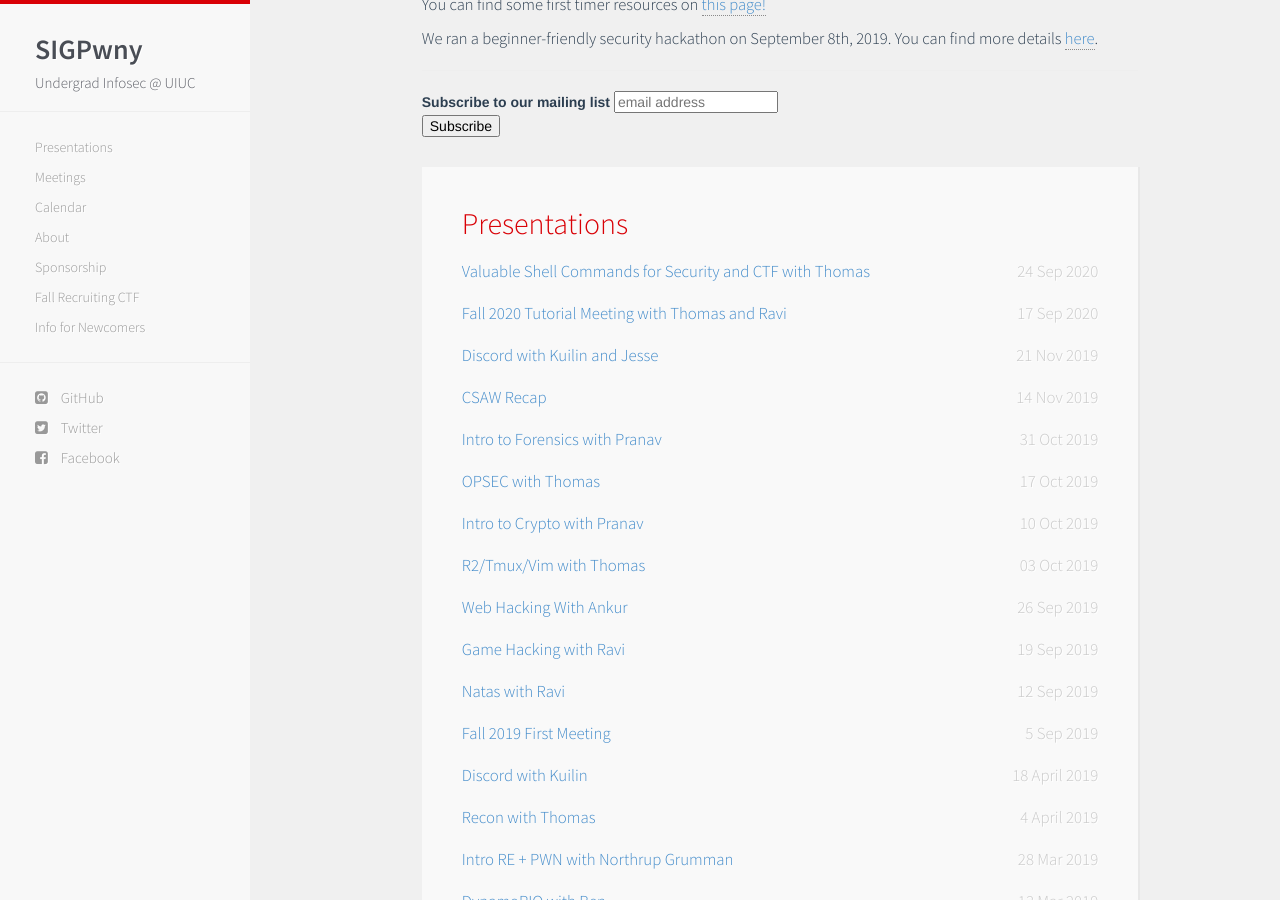
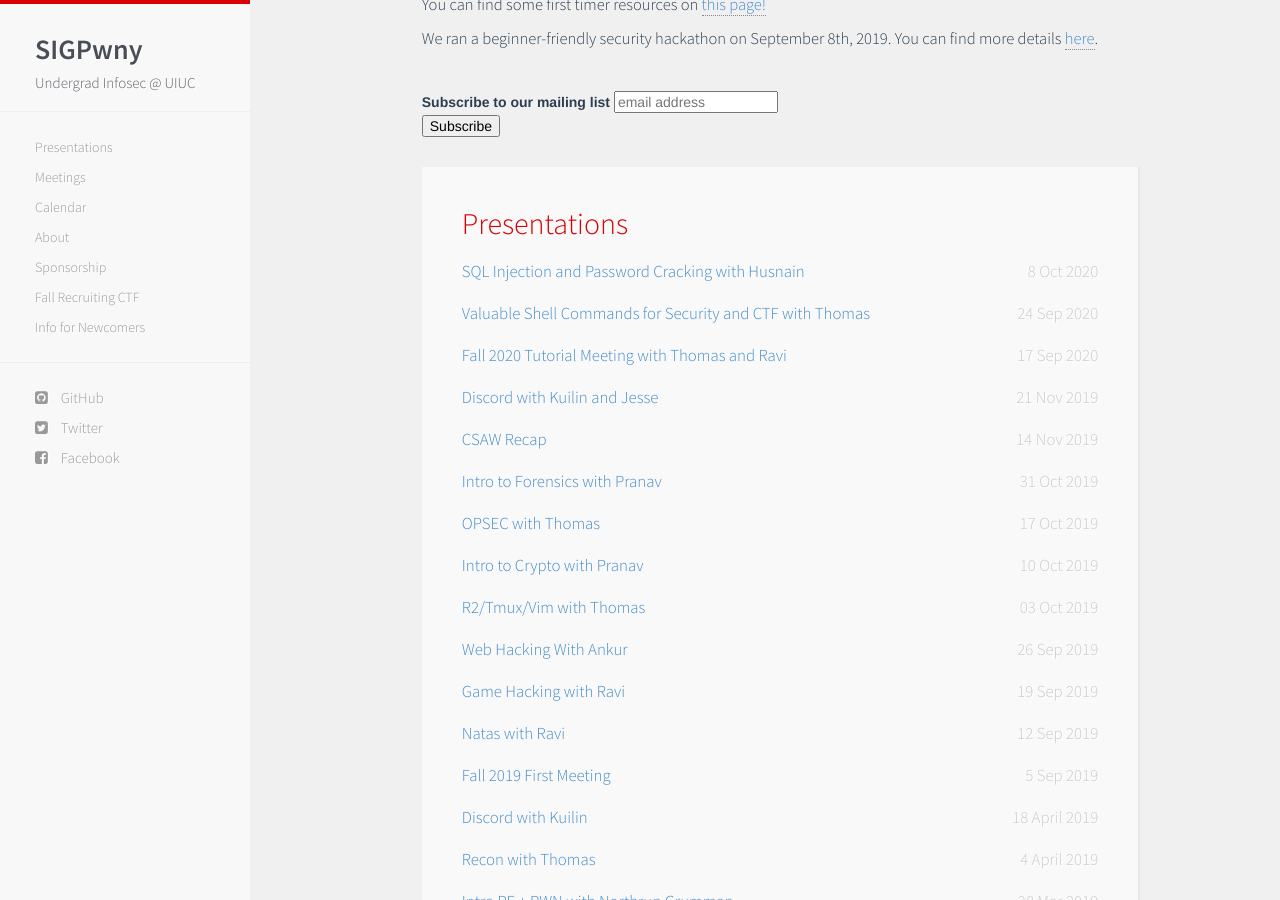
Before and after one commit to sigpwny/sigpwny.github.io-archive, a Jekyll site: the page built from index.html, in a window 1280 px wide and 900 px high, scrolled down 587 px. Built offline with Jekyll 4.4.1, drawn with Linux system fonts in a browser that asks for light colours; nearby versions of some CDN libraries; comment, search, counter and statistics services are not loaded.

Commit message:
Added husnain presentation to presentaitons.html

```diff
--- a/_includes/presentations.html
+++ b/_includes/presentations.html
@@ -14,6 +14,11 @@
 -->
 
     <!-- new member task: add all of these -->
+
+    <li><span>
+        <a href="https://docs.google.com/presentation/d/1HPouCDOsRYxA0ca_Nia5HmBPtybn_SwYNOdBLECzBCM/">SQL Injection and Password Cracking with Husnain</a>
+        <time class="pull-right post-list">8 Oct 2020</time>
+    </span></li>
     <li><span>
         <a href="https://docs.google.com/presentation/d/1vrQ5t6dELw74DJ8SWlaGkctPpThrjOd6gFDDUyckcSk/">Valuable Shell Commands for Security and CTF with Thomas</a>
         <time class="pull-right post-list">24 Sep 2020</time>
```
